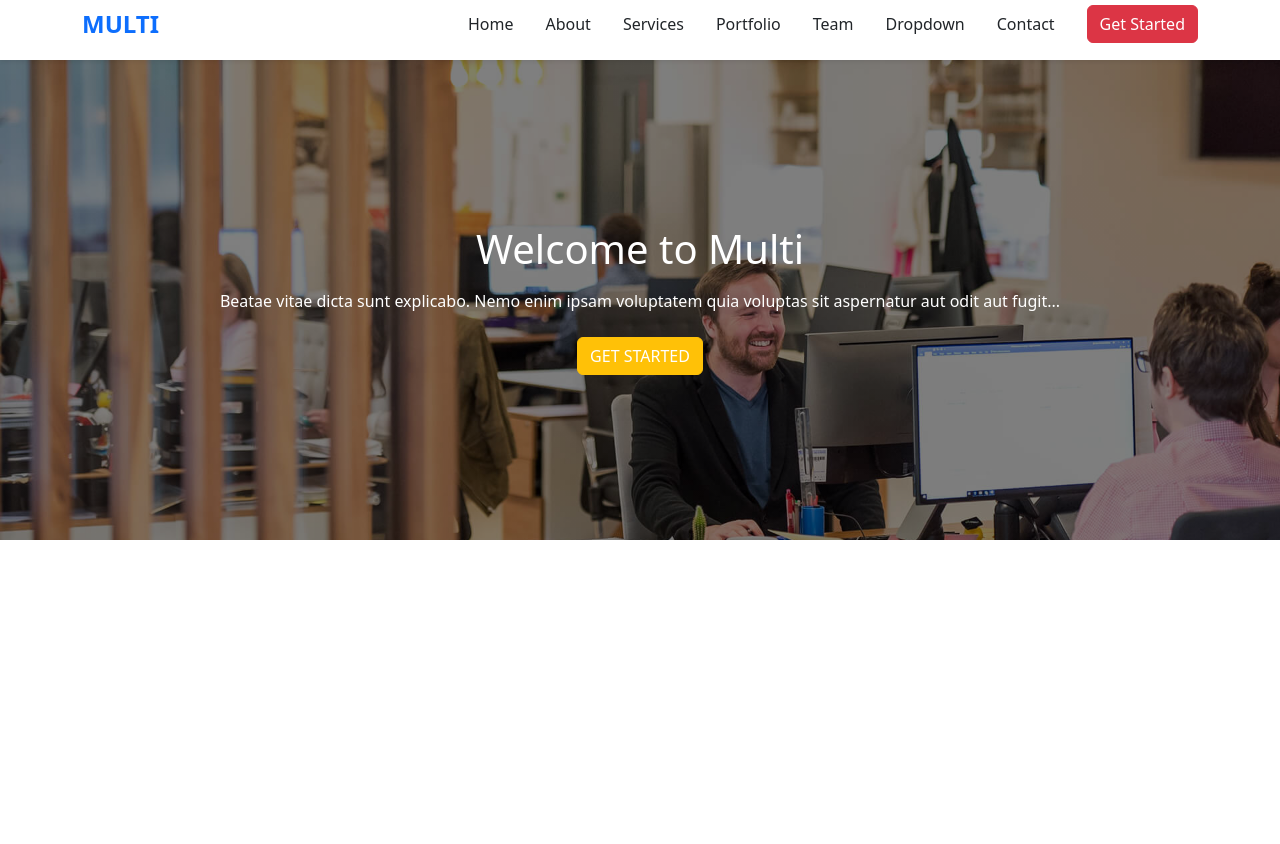
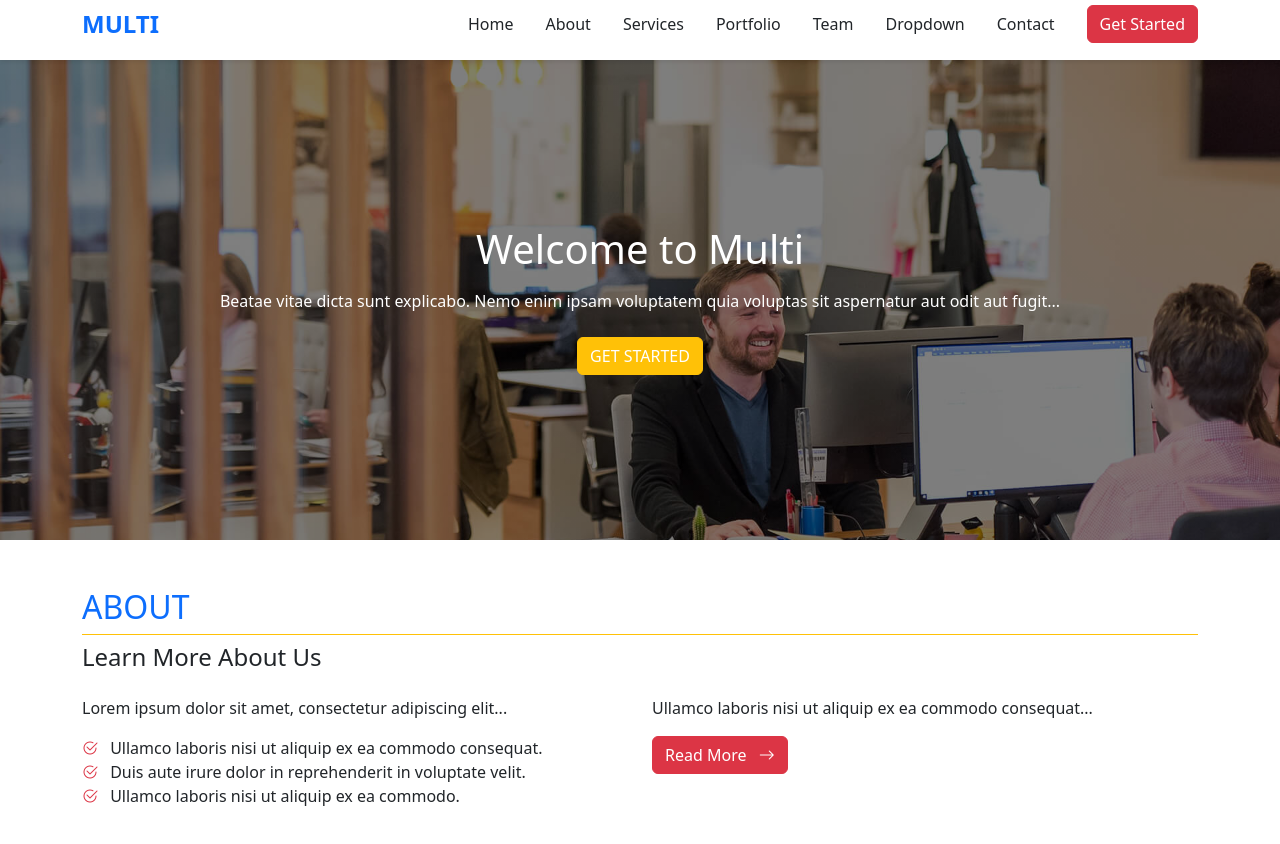
Before and after one commit to AryaRiasi/bootstrap_multi, a plain HTML site: page index.html in a window 1280 px wide. Shown: the part 60-904 px from the top of the page. Before the commit the page ends 800 px from the top, so only its background shows below. Drawn offline with nearby package versions, Linux system fonts and the light colour scheme.

Commit message:
About Section

```diff
--- a/index.html
+++ b/index.html
@@ -57,4 +57,24 @@
       <a href="#" class="btn btn-warning text-white">GET STARTED</a>
     </div>
   </section>
+
+  <!-- About Section -->
+  <section class="container py-5">
+    <h2 class="text-uppercase text-primary border-bottom border-warning pb-2">About</h2>
+    <h4 class="mb-4">Learn More About Us</h4>
+    <div class="row">
+      <div class="col-md-6">
+        <p>Lorem ipsum dolor sit amet, consectetur adipiscing elit...</p>
+        <ul class="list-unstyled">
+          <li><i class="bi bi-check2-circle text-danger me-2"></i> Ullamco laboris nisi ut aliquip ex ea commodo consequat.</li>
+          <li><i class="bi bi-check2-circle text-danger me-2"></i> Duis aute irure dolor in reprehenderit in voluptate velit.</li>
+          <li><i class="bi bi-check2-circle text-danger me-2"></i> Ullamco laboris nisi ut aliquip ex ea commodo.</li>
+        </ul>
+      </div>
+      <div class="col-md-6">
+        <p>Ullamco laboris nisi ut aliquip ex ea commodo consequat...</p>
+        <a href="#" class="btn btn-danger">Read More <i class="bi bi-arrow-right ms-2"></i></a>
+      </div>
+    </div>
+  </section>
 </body>
```
